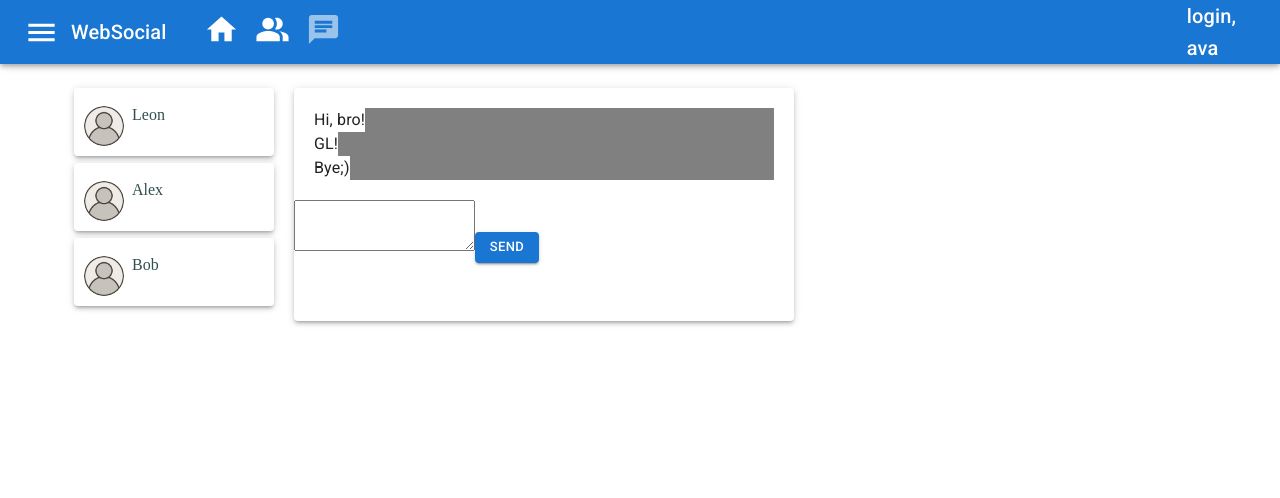
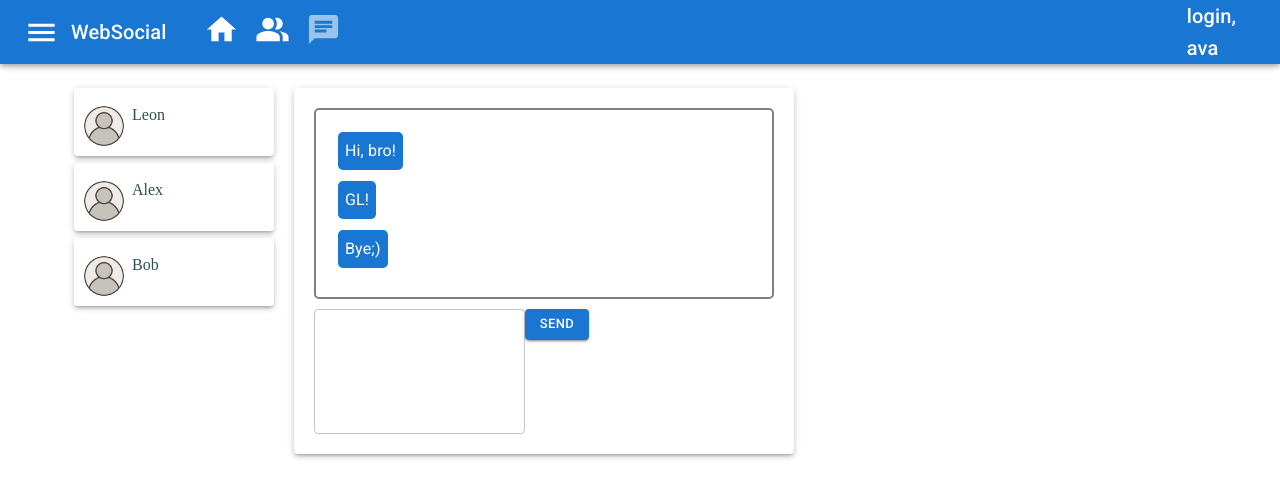
Before and after one commit to LeonShus/SocialTS, a React (Create React App) app: page /dialogs in a window 1280 px wide. Shown: the top 498 px of the page. Built offline with nearby package versions, Linux system fonts and the light colour scheme.

Commit message:
DialogsPage restyle

```diff
--- a/package.json
+++ b/package.json
@@ -6,7 +6,8 @@
     "@emotion/react": "^11.6.0",
     "@emotion/styled": "^11.6.0",
     "@mui/icons-material": "^5.1.1",
-    "@mui/material": "^5.1.1",
+    "@mui/material": "^5.2.0",
+    "@mui/styled-engine-sc": "^5.1.0",
     "@testing-library/jest-dom": "^5.11.4",
     "@testing-library/react": "^11.1.0",
     "@testing-library/user-event": "^12.1.10",
@@ -25,6 +26,7 @@
     "react-router-dom": "^5.3.0",
     "react-scripts": "^3.4.4",
     "redux": "^4.1.1",
+    "styled-components": "^5.3.3",
     "typescript": "^4.1.2",
     "uuid": "^8.3.2",
     "web-vitals": "^1.0.1"
--- a/src/Components/Dialogs/Dialogs.tsx
+++ b/src/Components/Dialogs/Dialogs.tsx
@@ -3,8 +3,7 @@ import Message from "./Message/Message";
 import DialogItem from "./DialogItem/DialogItem";
 import {MessageType, UsersType} from "../../Redux/Reducers/DialogsReducer";
 import Button from "@mui/material/Button";
-import {Grid, Paper} from "@mui/material";
-import { makeStyles } from '@mui/styles';
+import {Grid, Paper, TextField} from "@mui/material";
 
 
 export type DialogsPropsType = {
@@ -12,12 +11,6 @@ export type DialogsPropsType = {
     users: Array<UsersType>
     sendMessage: (text: string) => void
 }
-
-const Styles= makeStyles({
-    dialogsUsersContainer: {
-        margin: "8px 20px 0 10px",
-    }
-})
 
 
 const Dialogs = ({messages, users, sendMessage}: DialogsPropsType) => {
@@ -35,33 +28,48 @@ const Dialogs = ({messages, users, sendMessage}: DialogsPropsType) => {
     }
 
 
-    const style = Styles()
     return (
 
         <Grid container>
             {/*Users Container*/}
             <Grid
                 item
-                className={style.dialogsUsersContainer}
+                sx={{margin: "8px 20px 0 10px"}}
             >
                 {usersArr}
             </Grid>
 
             {/*Dialog Window*/}
             <Paper elevation={3}>
-                <Grid item sx={{width: "500px",}}>
+                <Grid item
+                      sx={{
+                          width: "500px",
+                          padding: "20px"
+                      }}
+                >
                     {/*Messages window*/}
-                    <Grid container sx={{ padding: '20px' }}>
+                    <Grid container
+                          sx={{
+                              padding: "20px",
+                              border: "2px solid gray",
+                              borderRadius: "5px",
+                              mb: "10px"
+                          }}>
                         {messageArr}
                     </Grid>
                     {/*Send item*/}
                     <Grid item>
-                    <textarea onChange={messageChange}
-                              rows={3}
-                              value={newMessage}
-                    />
+                        <TextField
+                            multiline
+                            onChange={messageChange}
+                            rows={4}
+                            value={newMessage}
+                        />
 
-                        <Button onClick={send} size={"small"} variant="contained">Send</Button>
+                        <Button onClick={send}
+                                size={"small"}
+                                variant="contained"
+                        >Send</Button>
                     </Grid>
 
                 </Grid>
--- a/src/Components/Dialogs/Message/Message.tsx
+++ b/src/Components/Dialogs/Message/Message.tsx
@@ -8,11 +8,24 @@ type MessagePropsType = {
 
 const Message: React.FC<MessagePropsType> = (props) => {
     return (
-        <Grid container sx={{ backgroundColor: 'gray'}}>
+        <Grid container
+              sx={{
+                  mb: "7px",
+                  padding: "2px",
+                  maxWidth: "300px",
+                  wordWrap: "break-word",
+              }}
+        >
             <Grid item>
-                    <Typography variant={'body1'} sx={{ backgroundColor: 'white' }} >
-                        {props.message}
-                    </Typography>
+                <Typography variant={"body1"}
+                            sx={{
+                                color: 'white',
+                                backgroundColor: "#1976D2",
+                                padding: "7px",
+                                borderRadius: '5px'
+                            }}>
+                    {props.message}
+                </Typography>
             </Grid>
         </Grid>
     )
```
Also changed, not shown: 1 other file (tests, documents, lock files or other folders).
